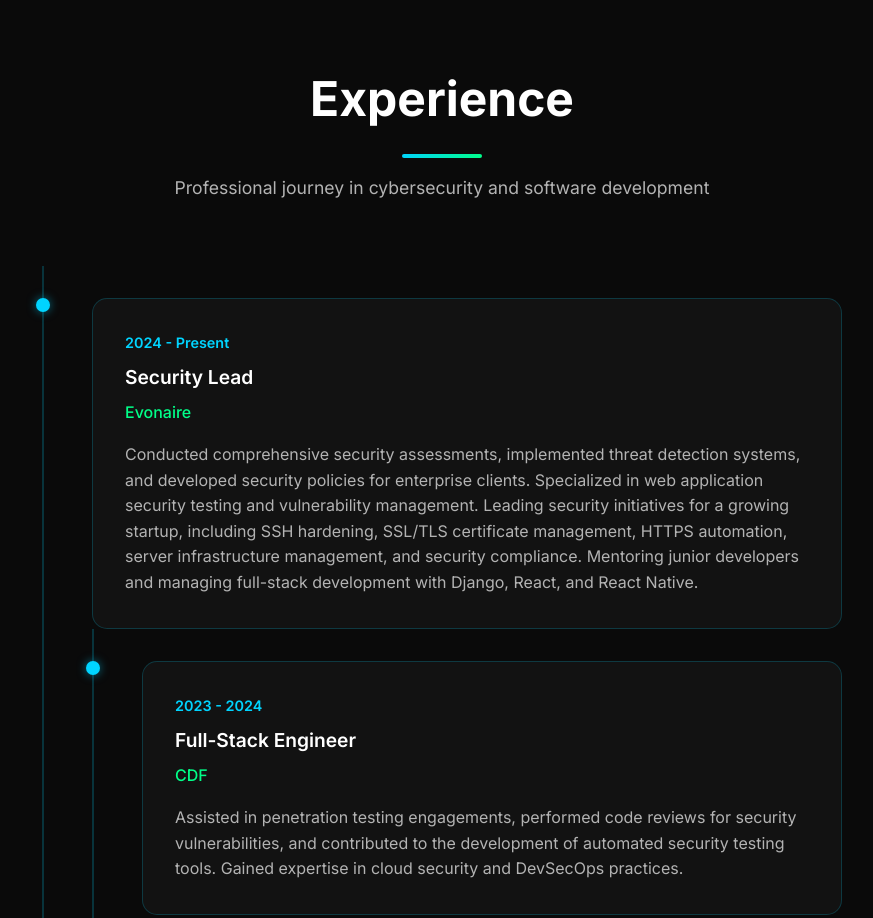
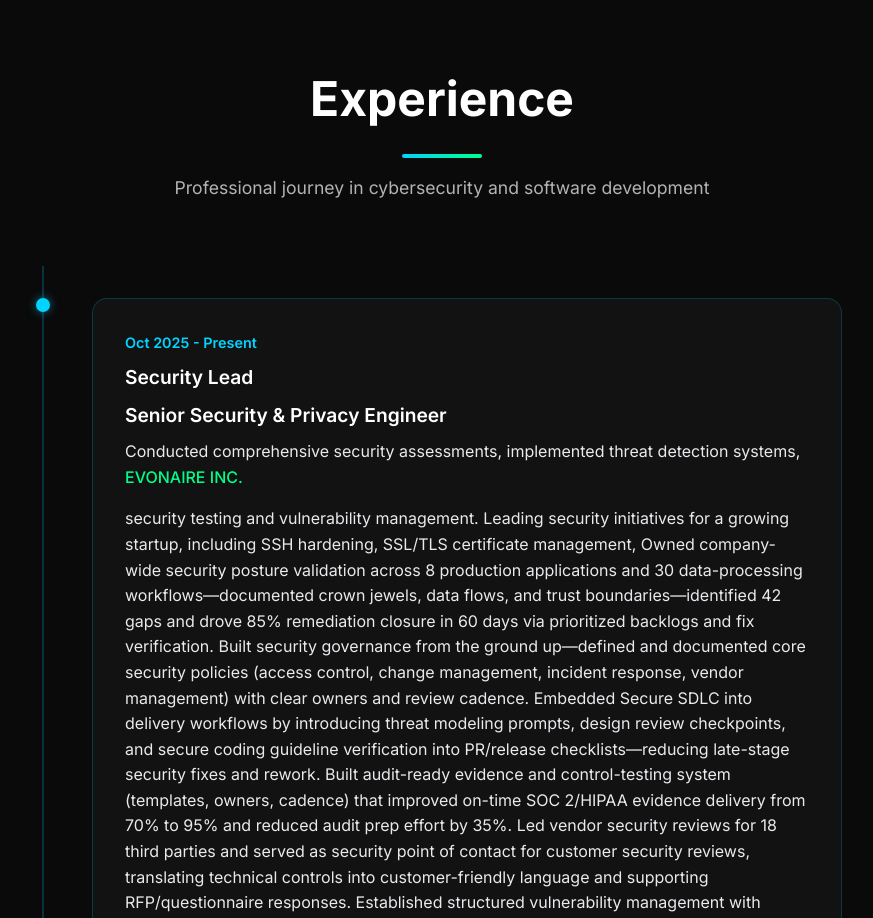
Before and after one commit to jeevana-muninarayana/jeevana-muninarayana.github.io, a plain HTML site: page index.html in a window 1280 px wide. Shown: the part 5250-6168 px from the top of the page, without its empty margins (198-1071 px from the left). Drawn offline with Linux system fonts and the light colour scheme.

Commit message:
Update Evonaire experience to match resume exactly
Updated experience section with new role details and responsibilities.

```diff
--- a/index.html
+++ b/index.html
@@ -1441,7 +1441,13 @@ Automated compliance monitoring tool for CIS benchmarks and security policies. P
     </section>
 
     <!-- Experience Section -->
-    <section id="experience" class="experience section">
+    <section 1500
+        1460
+        1470
+        1480
+        1510
+        1470
+        class="experience section">
         <div class="container">
             <div class="section-header">
                 <h2 class="section-title">Experience</h2>
@@ -1453,14 +1459,10 @@ Automated compliance monitoring tool for CIS benchmarks and security policies. P
             <div class="experience-timeline fade-in">
                 <div class="timeline-item">
                     <div class="timeline-content">
-                        <div class="timeline-date">2024 - Present</div>
-                        <h3 class="timeline-title">Security Lead</h3>
-                            <div class="timeline-company">Evonaire</div>                        <p class="timeline-description">
-                            Conducted comprehensive security assessments, implemented threat detection systems,
-                            and developed security policies for enterprise clients. Specialized in web application
-                            security testing and vulnerability management.                                Leading security initiatives for a growing startup, including SSH hardening, SSL/TLS certificate management,
-                                HTTPS automation, server infrastructure management, and security compliance. Mentoring junior developers
-                                and managing full-stack development with Django, React, and React Native.
+                            <div class="timeline-date">Oct 2025 - Present</div>                        <h3 class="timeline-title">Security Lead</h3>
+                            <h3 class="timeline-title">Senior Security & Privacy Engineer</h3>                            Conducted comprehensive security assessments, implemented threat detection systems,
+                            <div class="timeline-company">EVONAIRE INC.</div>                            security testing and vulnerability management.                                Leading security initiatives for a growing startup, including SSH hardening, SSL/TLS certificate management,
+                                Owned company-wide security posture validation across 8 production applications and 30 data-processing workflows—documented crown jewels, data flows, and trust boundaries—identified 42 gaps and drove 85% remediation closure in 60 days via prioritized backlogs and fix verification. Built security governance from the ground up—defined and documented core security policies (access control, change management, incident response, vendor management) with clear owners and review cadence. Embedded Secure SDLC into delivery workflows by introducing threat modeling prompts, design review checkpoints, and secure coding guideline verification into PR/release checklists—reducing late-stage security fixes and rework. Built audit-ready evidence and control-testing system (templates, owners, cadence) that improved on-time SOC 2/HIPAA evidence delivery from 70% to 95% and reduced audit prep effort by 35%. Led vendor security reviews for 18 third parties and served as security point of contact for customer security reviews, translating technical controls into customer-friendly language and supporting RFP/questionnaire responses. Established structured vulnerability management with engineering—prioritized findings, set remediation SLAs, tracked closure, and built engineering partnership around practical, risk-based fixes.                                and managing full-stack development with Django, React, and React Native.
                             </p>
                 </div>
 
```
